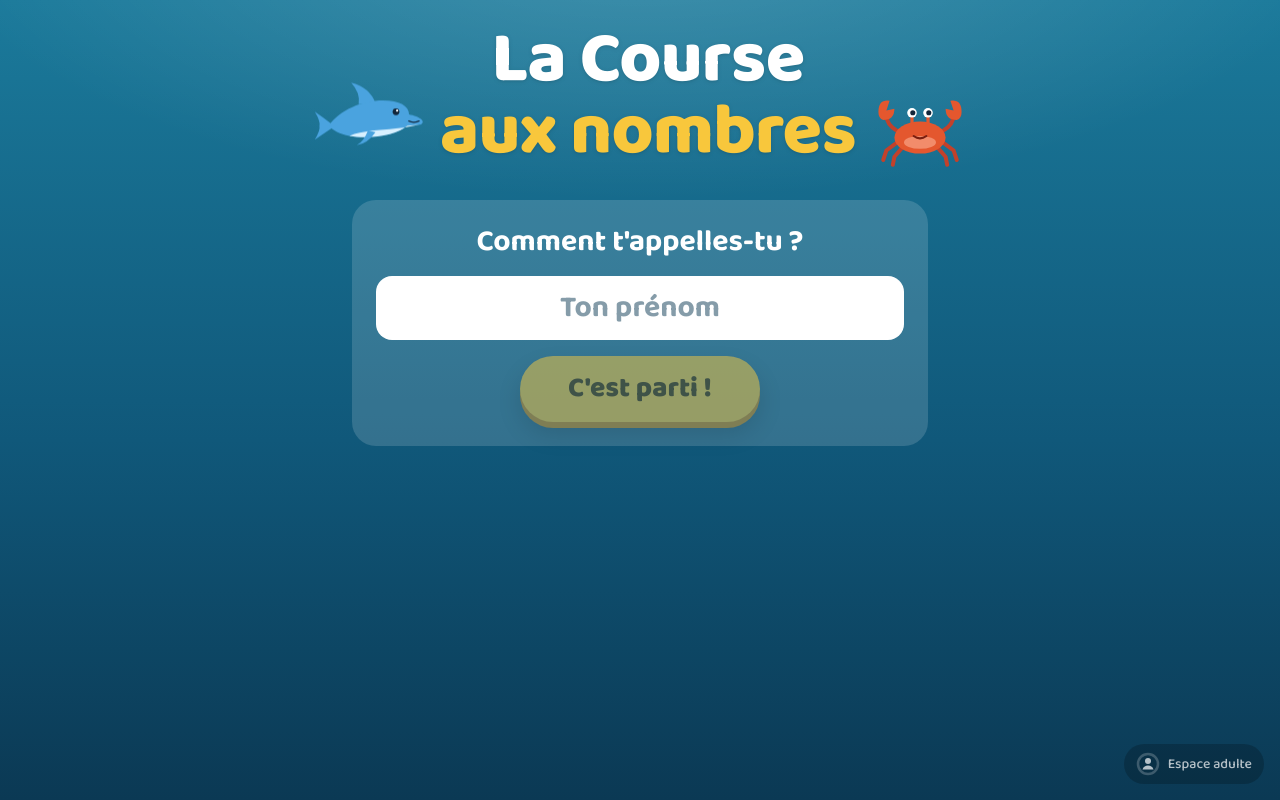
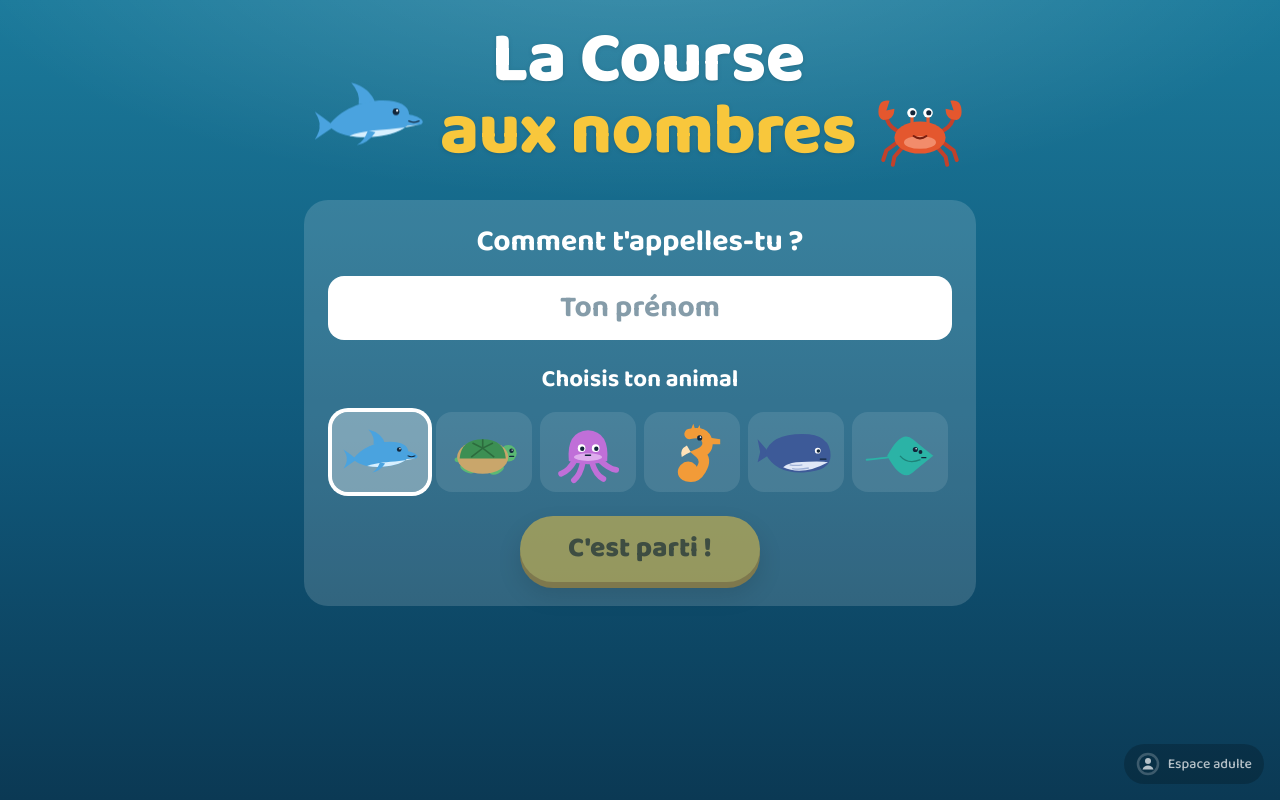
Before and after one commit to tintamarre/course-aux-nombres, a Vue app: page / in a window 1280 px wide. Built offline with nearby package versions, Linux system fonts and the light colour scheme.

Commit message:
feat: choose your animal when creating a player, others shown as rewards to win

```diff
--- a/src/components/HomeScreen.vue
+++ b/src/components/HomeScreen.vue
@@ -1,6 +1,6 @@
 <script setup lang="ts">
 import { computed, ref } from 'vue'
-import { CHARACTERS } from '../data/characters'
+import { CHARACTERS, nextUnlockAt, ownedCharacters, type CharacterId } from '../data/characters'
 import { saveProfile, useProfiles } from '../composables/useProfiles'
 import CharacterSprite from './CharacterSprite.vue'
 import CrabSprite from './CrabSprite.vue'
@@ -12,17 +12,25 @@ const { profiles, current, select, create } = useProfiles()
 /* creating a player happens right here, in two steps: type a name, touch « C'est parti ! » */
 const adding = ref(false)
 const newName = ref('')
+const newCharacter = ref<CharacterId>('dauphin')
 const showForm = computed(() => adding.value || profiles.value.length === 0)
 function addPlayer() {
   if (!newName.value.trim()) return
-  create(newName.value, 'modere')
+  create(newName.value, 'modere', newCharacter.value)
   newName.value = ''
+  newCharacter.value = 'dauphin'
   adding.value = false
 }
 
-const available = computed(() => CHARACTERS.filter((c) => (current.value?.fish ?? 0) >= c.unlockAt))
-function pickCharacter(id: (typeof CHARACTERS)[number]['id']) {
-  if (!current.value) return
+const owned = computed(() => (current.value ? ownedCharacters(current.value.owned, current.value.character, current.value.fish) : []))
+/** fish still to win before the next animal */
+const fishToNext = computed(() => {
+  const next = current.value ? nextUnlockAt(current.value.fish) : null
+  return next === null || !current.value ? null : next - current.value.fish
+})
+const firstLocked = computed(() => CHARACTERS.find((c) => !owned.value.includes(c.id))?.id)
+function pickCharacter(id: CharacterId) {
+  if (!current.value || !owned.value.includes(id)) return
   current.value.character = id
   saveProfile(current.value)
 }
@@ -71,7 +79,7 @@ function stopHold() {
     </div>
 
     <!-- new player -->
-    <form v-if="showForm" class="mt-[4vh] flex w-full max-w-xl flex-col items-center gap-4 rounded-3xl bg-white/15 p-6 text-white" @submit.prevent="addPlayer">
+    <form v-if="showForm" class="mt-[4vh] flex w-full max-w-2xl flex-col items-center gap-4 rounded-3xl bg-white/15 p-6 text-white" @submit.prevent="addPlayer">
       <label for="player-name" class="text-3xl font-bold">Comment t'appelles-tu ?</label>
       <input
         id="player-name"
@@ -83,7 +91,23 @@ function stopHold() {
         autocapitalize="words"
         enterkeyhint="go"
       />
-      <div class="flex flex-wrap justify-center gap-3">
+      <p class="mt-2 text-2xl font-bold">Choisis ton animal</p>
+      <div class="flex flex-wrap justify-center gap-2" role="radiogroup" aria-label="animal">
+        <button
+          v-for="c in CHARACTERS"
+          :key="c.id"
+          type="button"
+          role="radio"
+          :aria-checked="newCharacter === c.id"
+          :aria-label="c.name"
+          class="rounded-2xl p-2 transition"
+          :class="newCharacter === c.id ? 'bg-white/35 ring-4 ring-white' : 'bg-white/10 active:bg-white/20'"
+          @click="newCharacter = c.id"
+        >
+          <CharacterSprite :id="c.id" :mood="newCharacter === c.id ? 'happy' : 'neutral'" class="h-16 w-20" />
+        </button>
+      </div>
+      <div class="mt-2 flex flex-wrap justify-center gap-3">
         <button v-if="profiles.length" type="button" class="btn" @click="adding = false; newName = ''">Annuler</button>
         <button type="submit" class="btn btn-primary" :disabled="!newName.trim()" :class="{ 'opacity-50': !newName.trim() }">C'est parti !</button>
       </div>
@@ -92,17 +116,27 @@ function stopHold() {
     <template v-if="current && !showForm">
       <button type="button" class="btn btn-primary mt-[4vh] text-3xl" @click="emit('play')">Jouer</button>
 
-      <div v-if="available.length > 1" class="mt-8 flex flex-wrap justify-center gap-2">
+      <!-- animals: owned ones can be chosen, the others are rewards still to win -->
+      <div class="mt-8 flex flex-wrap justify-center gap-2">
         <button
-          v-for="c in available"
+          v-for="c in CHARACTERS"
           :key="c.id"
           type="button"
-          class="rounded-2xl p-2 transition"
-          :class="current.character === c.id ? 'bg-white/30 ring-4 ring-white' : 'bg-white/10 active:bg-white/20'"
-          :aria-label="c.name"
+          class="relative rounded-2xl p-2 transition"
+          :class="
+            !owned.includes(c.id) ? 'bg-black/15' : current.character === c.id ? 'bg-white/30 ring-4 ring-white' : 'bg-white/10 active:bg-white/20'
+          "
+          :aria-label="owned.includes(c.id) ? c.name : `${c.name} (à gagner)`"
+          :disabled="!owned.includes(c.id)"
           @click="pickCharacter(c.id)"
         >
-          <CharacterSprite :id="c.id" class="h-16 w-20" />
+          <CharacterSprite :id="c.id" class="h-16 w-20" :class="{ 'opacity-30 grayscale': !owned.includes(c.id) }" />
+          <span v-if="!owned.includes(c.id)" class="absolute inset-0 flex flex-col items-center justify-center text-white/90">
+            <svg viewBox="0 0 24 24" class="h-6 w-6"><path d="M7 10V8a5 5 0 0 1 10 0v2h1v11H6V10h1zm2 0h6V8a3 3 0 0 0-6 0v2z" fill="currentColor" /></svg>
+            <span v-if="c.id === firstLocked && fishToNext !== null" class="flex items-center gap-1 text-sm font-bold">
+              {{ fishToNext }} <svg viewBox="0 0 60 36" class="h-3 w-5"><ellipse cx="32" cy="18" rx="24" ry="14" fill="#ffd166" /><path d="M10 18 L0 6 L2 18 L0 30 Z" fill="#ffd166" /></svg>
+            </span>
+          </span>
         </button>
       </div>
 
--- a/src/components/PlayScreen.vue
+++ b/src/components/PlayScreen.vue
@@ -3,7 +3,7 @@
 import { computed, onBeforeUnmount, ref } from 'vue'
 import { generateProblem, type Problem, type Side } from '../engine/problem'
 import { placeHazards } from '../engine/board'
-import { CHARACTERS, type Character } from '../data/characters'
+import { CHARACTERS, allowedCount, ownedCharacters, type Character } from '../data/characters'
 import { flushProfiles, knowledgeOf, saveProfile, storeKnowledge, type Profile, type SessionLog } from '../composables/useProfiles'
 import { useSettings } from '../composables/useSettings'
 import { say } from '../composables/useSpeech'
@@ -87,8 +87,10 @@ async function onTurnDone(player: number, crab: number, winner: Lane | null) {
   const { profile } = props
   profile.race = winner ? { player: 0, crab: 0 } : { player, crab }
   if (winner === 'player') {
+    const owned = ownedCharacters(profile.owned, profile.character, profile.fish)
     profile.fish++
-    unlocked.value = CHARACTERS.find((c) => c.unlockAt === profile.fish) ?? null
+    unlocked.value = allowedCount(profile.fish) > owned.length ? (CHARACTERS.find((c) => !owned.includes(c.id)) ?? null) : null
+    profile.owned = unlocked.value ? [...owned, unlocked.value.id] : owned
     saveAll()
     phase.value = 'reward'
     sounds.reward()
--- a/src/composables/useProfiles.ts
+++ b/src/composables/useProfiles.ts
@@ -42,6 +42,8 @@ export interface Profile {
   sessions: SessionLog[]
   fish: number
   character: CharacterId
+  /** characters the child can play with (first one chosen at creation, then unlocked with fish) */
+  owned?: CharacterId[]
   race: { player: number; crab: number }
 }
 
@@ -97,7 +99,7 @@ export function storeKnowledge(p: Profile, ks: KnowledgeSpace): void {
 export function useProfiles() {
   const current = computed(() => profiles.value.find((p) => p.id === index.value.current) ?? null)
 
-  function create(name: string, prior: PriorName): Profile {
+  function create(name: string, prior: PriorName, character: CharacterId = 'dauphin'): Profile {
     const p: Profile = {
       id: Math.random().toString(36).slice(2, 10),
       name: name.trim() || 'Joueur',
@@ -108,7 +110,8 @@ export function useProfiles() {
       trials: [],
       sessions: [],
       fish: 0,
-      character: 'dauphin',
+      character,
+      owned: [character],
       race: { player: 0, crab: 0 },
     }
     profiles.value.push(p)
--- a/src/data/characters.ts
+++ b/src/data/characters.ts
@@ -7,19 +7,35 @@ export interface Character {
   article: string
   body: string
   belly: string
-  /** fish needed to unlock it */
-  unlockAt: number
 }
 
-/** The child plays a sea animal; new ones are unlocked by collecting reward fish (paper: "unlock a new character"). */
+/**
+ * The child chooses a sea animal when the profile is created; the others are unlocked by
+ * collecting reward fish (paper: "unlock a new character"), in list order.
+ */
 export const CHARACTERS: readonly Character[] = [
-  { id: 'dauphin', name: 'Dauphin', article: 'le dauphin', body: '#4aa3df', belly: '#d8f0ff', unlockAt: 0 },
-  { id: 'tortue', name: 'Tortue', article: 'la tortue', body: '#5bb974', belly: '#c9a66b', unlockAt: 3 },
-  { id: 'poulpe', name: 'Poulpe', article: 'le poulpe', body: '#c06fd8', belly: '#f3d6fb', unlockAt: 7 },
-  { id: 'hippocampe', name: 'Hippocampe', article: "l'hippocampe", body: '#f29b38', belly: '#ffe2b8', unlockAt: 12 },
-  { id: 'baleine', name: 'Baleine', article: 'la baleine', body: '#3d5a98', belly: '#dfe7f7', unlockAt: 18 },
-  { id: 'raie', name: 'Raie', article: 'la raie', body: '#2bb3a6', belly: '#d4f5f1', unlockAt: 25 },
+  { id: 'dauphin', name: 'Dauphin', article: 'le dauphin', body: '#4aa3df', belly: '#d8f0ff' },
+  { id: 'tortue', name: 'Tortue', article: 'la tortue', body: '#5bb974', belly: '#c9a66b' },
+  { id: 'poulpe', name: 'Poulpe', article: 'le poulpe', body: '#c06fd8', belly: '#f3d6fb' },
+  { id: 'hippocampe', name: 'Hippocampe', article: "l'hippocampe", body: '#f29b38', belly: '#ffe2b8' },
+  { id: 'baleine', name: 'Baleine', article: 'la baleine', body: '#3d5a98', belly: '#dfe7f7' },
+  { id: 'raie', name: 'Raie', article: 'la raie', body: '#2bb3a6', belly: '#d4f5f1' },
 ]
+
+/** fish needed to own 1, 2, 3… characters (the first one is chosen freely) */
+export const UNLOCK_AT = [0, 3, 7, 12, 18, 25]
+
+export const allowedCount = (fish: number): number => UNLOCK_AT.filter((t) => fish >= t).length
+
+/** fish needed for the next unlock, or null when every character is owned */
+export const nextUnlockAt = (fish: number): number | null => UNLOCK_AT.find((t) => t > fish) ?? null
+
+/** Characters owned by a profile (profiles created before the free choice have no `owned` list). */
+export function ownedCharacters(owned: CharacterId[] | undefined, character: CharacterId, fish: number): CharacterId[] {
+  if (owned?.length) return owned
+  const legacy = CHARACTERS.slice(0, allowedCount(fish)).map((c) => c.id)
+  return legacy.includes(character) ? legacy : [...legacy, character]
+}
 
 export const characterById = (id: string): Character => CHARACTERS.find((c) => c.id === id) ?? CHARACTERS[0]
 
```
Also changed, not shown: 4 other files (tests, documents, lock files or other folders).
